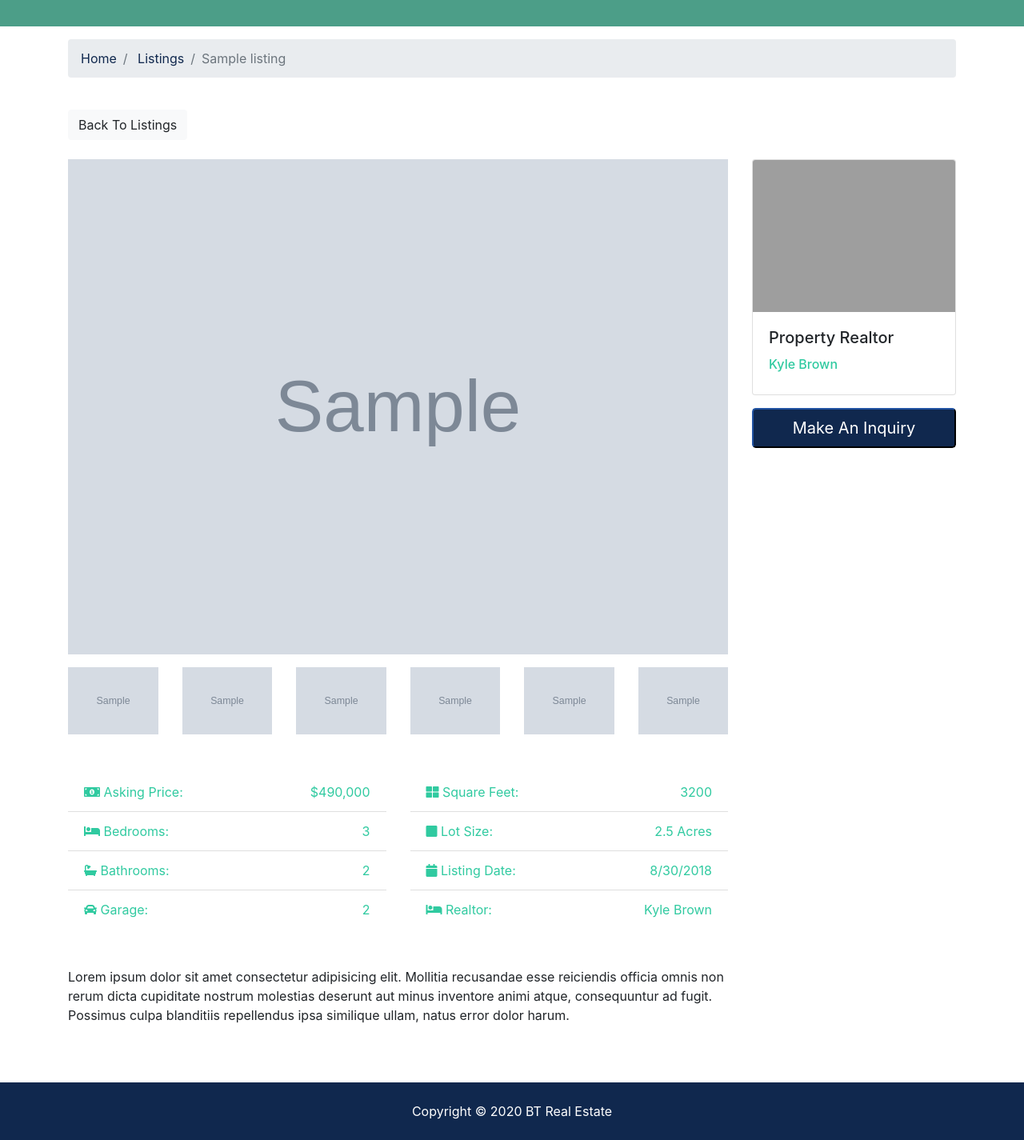
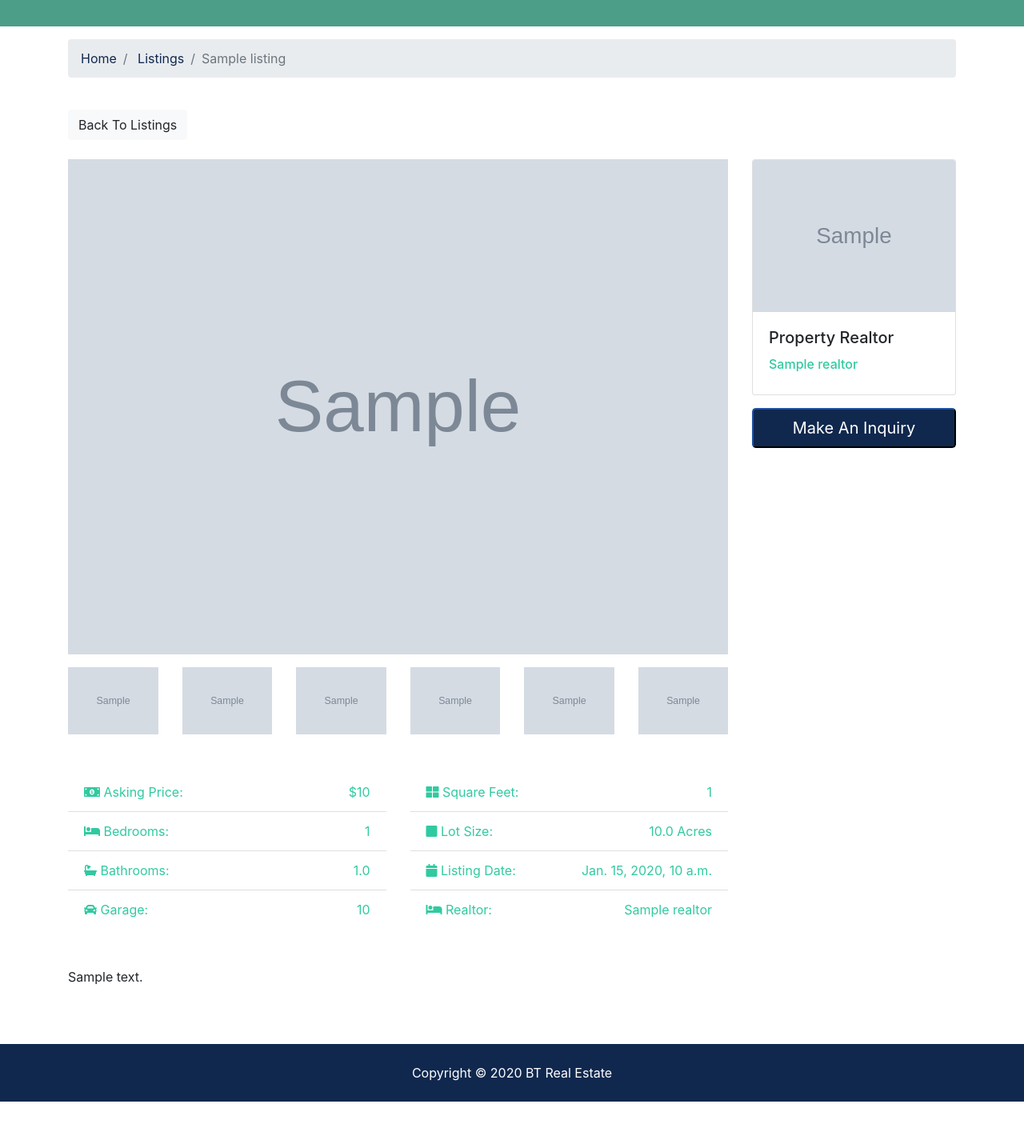
Before and after one commit to Sobaka-Pavlova/DjangoUdemy, a Django app: page /listings/1 in a window 1280 px wide. Shown: the part 312-1737 px from the top of the page at 80% size. After the commit the page ends 1689 px from the top, so only its background shows below. Run offline with Django 3.2, Linux system fonts and the light colour scheme; tables that the repository leaves empty hold one stand-in row (values such as "Sample post"); grey boxes marked "Sample" are stand-in pictures; some libraries are stand-ins or nearby versions; grey boxes are pictures that could not be loaded.

Commit message:
Dynamic specs for single listing + dynamic realtor

```diff
--- a/templates/listings/listing.html
+++ b/templates/listings/listing.html
@@ -91,19 +91,19 @@
                         <ul class="list-group list-group-flush">
                             <li class="list-group-item text-secondary">
                                 <i class="fas fa-money-bill-alt"></i> Asking Price:
-                                <span class="float-right">$490,000</span>
+                                <span class="float-right">${{listing.price | intcomma}}</span>
                             </li>
                             <li class="list-group-item text-secondary">
                                 <i class="fas fa-bed"></i> Bedrooms:
-                                <span class="float-right">3</span>
+                                <span class="float-right">{{listing.bedrooms}}</span>
                             </li>
                             <li class="list-group-item text-secondary">
                                 <i class="fas fa-bath"></i> Bathrooms:
-                                <span class="float-right">2</span>
+                                <span class="float-right">{{listing.bathrooms}}</span>
                             </li>
                             <li class="list-group-item text-secondary">
                                 <i class="fas fa-car"></i> Garage:
-                                <span class="float-right">2
+                                <span class="float-right">{{listing.garage}}
                                 </span>
                             </li>
                         </ul>
@@ -112,20 +112,20 @@
                         <ul class="list-group list-group-flush">
                             <li class="list-group-item text-secondary">
                                 <i class="fas fa-th-large"></i> Square Feet:
-                                <span class="float-right">3200</span>
+                                <span class="float-right">{{listing.sqft}}</span>
                             </li>
                             <li class="list-group-item text-secondary">
                                 <i class="fas fa-square"></i> Lot Size:
-                                <span class="float-right">2.5 Acres
+                                <span class="float-right">{{listing.lot_size}} Acres
                                 </span>
                             </li>
                             <li class="list-group-item text-secondary">
                                 <i class="fas fa-calendar"></i> Listing Date:
-                                <span class="float-right">8/30/2018</span>
+                                <span class="float-right">{{listing.list_date}}</span>
                             </li>
                             <li class="list-group-item text-secondary">
                                 <i class="fas fa-bed"></i> Realtor:
-                                <span class="float-right">Kyle Brown
+                                <span class="float-right">{{listing.realtor}}
                                 </span>
                             </li>
 
@@ -136,21 +136,15 @@
 
                 <!-- Description -->
                 <div class="row mb-5">
-                    <div class="col-md-12">
-                        Lorem ipsum dolor sit amet consectetur adipisicing elit. Mollitia recusandae esse reiciendis
-                        officia omnis non rerum dicta
-                        cupiditate nostrum molestias deserunt aut minus inventore animi atque, consequuntur ad fugit.
-                        Possimus culpa
-                        blanditiis repellendus ipsa similique ullam, natus error dolor harum.
-                    </div>
+                    <div class="col-md-12">{{listing.description}}</div>
                 </div>
             </div>
             <div class="col-md-3">
                 <div class="card mb-3">
-                    <img class="card-img-top" src="assets/img/realtors/kyle.jpg" alt="Seller of the month">
+                    <img class="card-img-top" src="{{ listing.realtor.photo.url }}" alt="">
                     <div class="card-body">
                         <h5 class="card-title">Property Realtor</h5>
-                        <h6 class="text-secondary">Kyle Brown</h6>
+                        <h6 class="text-secondary">{{listing.realtor}}</h6>
                     </div>
                 </div>
                 <button class="btn-primary btn-block btn-lg" data-toggle="modal" data-target="#inquiryModal">Make An
```
